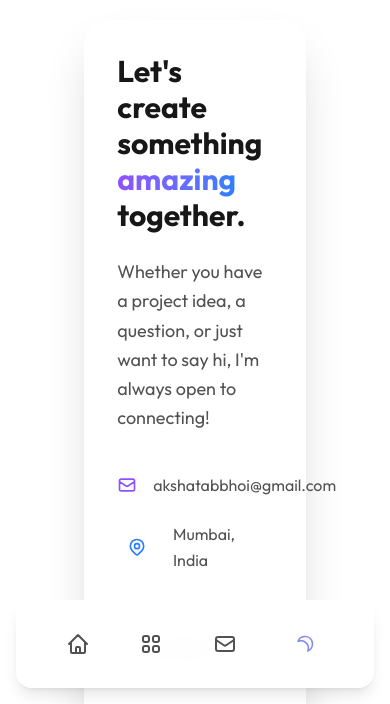
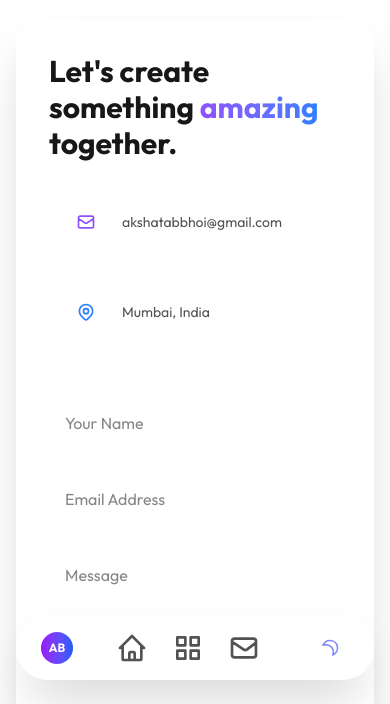
Before and after one commit to AkshataBhoi/My-Portfolio, a React (Vite) app: page /contact in a window 390 px wide. Shown: the part 140-844 px from the top of the page. Built offline with nearby package versions, Linux system fonts and the light colour scheme.

Commit message:
Updated Mobile View

```diff
--- a/src/components/Contact.tsx
+++ b/src/components/Contact.tsx
@@ -74,7 +74,7 @@ const Contact: React.FC = () => {
                                 Let's create something <span className="text-transparent bg-clip-text bg-gradient-to-r from-violet-500 to-blue-500">amazing</span> together.
                             </motion.h2>
                             <motion.p
-                                className="text-text-secondary text-lg mb-8 leading-relaxed"
+                                className="text-text-secondary text-lg mb-8 leading-relaxed hidden md:block"
                                 initial={{ opacity: 0, y: 20 }}
                                 whileInView={{ opacity: 1, y: 0 }}
                                 viewport={{ once: true }}
@@ -83,23 +83,23 @@ const Contact: React.FC = () => {
                                 Whether you have a project idea, a question, or just want to say hi, I'm always open to connecting!
                             </motion.p>
 
-                            <div className="space-y-4">
-                                <div className="flex items-center gap-4 text-text-secondary">
-                                    <div className="w-10 h-10 rounded-full bg-white/5 flex items-center justify-center text-violet-500">
+                            <div className="grid grid-cols-1 sm:grid-cols-2 gap-4">
+                                <div className="flex items-center gap-4 text-text-secondary bg-white/5 p-4 rounded-2xl border border-white/5">
+                                    <div className="w-10 h-10 rounded-full bg-white/5 flex items-center justify-center text-violet-500 shrink-0">
                                         <svg className="w-5 h-5" fill="none" viewBox="0 0 24 24" stroke="currentColor">
                                             <path strokeLinecap="round" strokeLinejoin="round" strokeWidth={2} d="M3 8l7.89 5.26a2 2 0 002.22 0L21 8M5 19h14a2 2 0 002-2V7a2 2 0 00-2-2H5a2 2 0 00-2 2v10a2 2 0 002 2z" />
                                         </svg>
                                     </div>
-                                    <span>akshatabbhoi@gmail.com</span>
+                                    <span className="text-sm break-all">akshatabbhoi@gmail.com</span>
                                 </div>
-                                <div className="flex items-center gap-4 text-text-secondary">
-                                    <div className="w-10 h-10 rounded-full bg-white/5 flex items-center justify-center text-blue-500">
+                                <div className="flex items-center gap-4 text-text-secondary bg-white/5 p-4 rounded-2xl border border-white/5">
+                                    <div className="w-10 h-10 rounded-full bg-white/5 flex items-center justify-center text-blue-500 shrink-0">
                                         <svg className="w-5 h-5" fill="none" viewBox="0 0 24 24" stroke="currentColor">
                                             <path strokeLinecap="round" strokeLinejoin="round" strokeWidth={2} d="M17.657 16.657L13.414 20.9a1.998 1.998 0 01-2.827 0l-4.244-4.243a8 8 0 1111.314 0z" />
                                             <path strokeLinecap="round" strokeLinejoin="round" strokeWidth={2} d="M15 11a3 3 0 11-6 0 3 3 0 016 0z" />
                                         </svg>
                                     </div>
-                                    <span>Mumbai, India</span>
+                                    <span className="text-sm">Mumbai, India</span>
                                 </div>
                             </div>
                         </div>
--- a/src/components/Hero.tsx
+++ b/src/components/Hero.tsx
@@ -203,7 +203,8 @@ const Hero: React.FC = () => {
                     >
                         {/* Resume Button with Blob Effect */}
                         <a
-                            href="/resume.pdf"
+                            href="/public/Akshata Bhoi.pdf"
+                            target='_blank'
                             download
                             className="group relative px-6 py-3 rounded-full font-semibold text-white overflow-hidden transition-all duration-300 hover:scale-105 hover:shadow-lg hover:shadow-violet-500/25"
                         >
@@ -215,7 +216,7 @@ const Hero: React.FC = () => {
                                 </div>
                             </div>
                             <span className="relative z-10 flex items-center gap-2">
-                                Download Resume
+                                Resume
                                 <svg className="w-4 h-4 group-hover:translate-y-0.5 transition-transform" fill="none" viewBox="0 0 24 24" stroke="currentColor">
                                     <path strokeLinecap="round" strokeLinejoin="round" strokeWidth={2} d="M4 16v1a3 3 0 003 3h10a3 3 0 003-3v-1m-4-4l-4 4m0 0l-4-4m4 4V4" />
                                 </svg>
--- a/src/components/Navbar.tsx
+++ b/src/components/Navbar.tsx
@@ -46,46 +46,67 @@ const Navbar: React.FC = () => {
             </nav>
 
             {/* Mobile Navbar - Bottom - Centered */}
-            <nav className="md:hidden fixed bottom-0 left-0 right-0 z-50 px-4 pb-4 flex justify-center">
-                <div className="bg-main-bg/90 backdrop-blur-md rounded-2xl px-6 py-3 border border-white/10 shadow-lg shadow-black/10 max-w-md w-full">
-                    <div className="flex justify-around items-center">
-                        {/* Home */}
+            <nav className="md:hidden fixed bottom-6 left-0 right-0 z-50 px-4 flex justify-center pointer-events-none">
+                <div className="bg-main-bg/80 backdrop-blur-xl rounded-full px-6 py-3 border border-white/10 shadow-2xl shadow-black/20 max-w-sm w-full pointer-events-auto flex justify-between items-center">
+
+                    {/* Logo */}
+                    <Link to="/">
+                        <div className="w-8 h-8 flex items-center justify-center font-bold text-white text-xs bg-gradient-to-r from-purple-600 to-blue-600 rounded-full cursor-pointer">
+                            AB
+                        </div>
+                    </Link>
+
+                    {/* Links */}
+                    <div className="flex items-center gap-6">
                         <a
                             href="/"
-                            className="p-3 rounded-xl text-text-secondary hover:text-violet-500 hover:bg-violet-500/10 transition-all group"
+                            className="text-text-secondary hover:text-violet-500 transition-colors"
                             aria-label="Home"
                         >
-                            <svg className="w-6 h-6" fill="none" viewBox="0 0 24 24" stroke="currentColor">
+                            <svg className="w-8 h-8" fill="none" viewBox="0 0 24 24" stroke="currentColor">
                                 <path strokeLinecap="round" strokeLinejoin="round" strokeWidth={2} d="M3 12l2-2m0 0l7-7 7 7M5 10v10a1 1 0 001 1h3m10-11l2 2m-2-2v10a1 1 0 01-1 1h-3m-6 0a1 1 0 001-1v-4a1 1 0 011-1h2a1 1 0 011 1v4a1 1 0 001 1m-6 0h6" />
                             </svg>
                         </a>
 
-                        {/* Projects */}
                         <a
                             href="/#projects"
-                            className="p-3 rounded-xl text-text-secondary hover:text-violet-500 hover:bg-violet-500/10 transition-all group"
+                            className="text-text-secondary hover:text-violet-500 transition-colors"
                             aria-label="Projects"
                         >
-                            <svg className="w-6 h-6" fill="none" viewBox="0 0 24 24" stroke="currentColor">
-                                <path strokeLinecap="round" strokeLinejoin="round" strokeWidth={2} d="M4 6a2 2 0 012-2h2a2 2 0 012 2v2a2 2 0 01-2 2H6a2 2 0 01-2-2V6zM14 6a2 2 0 012-2h2a2 2 0 012 2v2a2 2 0 01-2 2h-2a2 2 0 01-2-2V6zM4 16a2 2 0 012-2h2a2 2 0 012 2v2a2 2 0 01-2 2H6a2 2 0 01-2-2v-2zM14 16a2 2 0 012-2h2a2 2 0 012 2v2a2 2 0 01-2 2h-2a2 2 0 01-2-2v-2z" />
+                            {/* <svg className="w-8 h-8" fill="none" viewBox="0 0 24 24" stroke="currentColor">
+                                <path strokeLinecap="round" strokeLinejoin="round" strokeWidth={2} d="M4 6a2 2 0 012-2h2a2 2 0 012 2v2a2 2 0 01-2 2H6a2 2 0 01-2-2V6zM14 6a2 2 0 012-2h2a2 2 0 012 2v2a2 2 0 01-2 2h-2a2 2 0 01-2-2V6zM4 16a2 2 0 012-2h2a2 2 0 01-2 2H6a2 2 0 01-2-2v-2zM14 16a2 2 0 012-2h2a2 2 0 01-2 2h-2a2 2 0 01-2-2v-2z" />
+                            </svg> */}
+                            <svg
+                                className="w-8 h-8"
+                                fill="none"
+                                viewBox="0 0 24 24"
+                                stroke="currentColor"
+                            >
+                                <path
+                                    strokeLinecap="round"
+                                    strokeLinejoin="round"
+                                    strokeWidth={2}
+                                    d="M4 4h6v6H4V4zm10 0h6v6h-6V4zM4 14h6v6H4v-6zm10 0h6v6h-6v-6z"
+                                />
+                            </svg>
+
+
+                        </a>
+
+                        <a
+                            href="/contact"
+                            className="text-text-secondary hover:text-violet-500 transition-colors"
+                            aria-label="Contact"
+                        >
+                            <svg className="w-8 h-8" fill="none" viewBox="0 0 24 24" stroke="currentColor">
+                                <path strokeLinecap="round" strokeLinejoin="round" strokeWidth={2} d="M4 8l7.89 5.26a2 2 0 002.22 0L21 8M5 19h14a2 2 0 002-2V7a2 2 0 00-2-2H5a2 2 0 00-2 2v10a2 2 0 002 2z" />
                             </svg>
                         </a>
+                    </div>
 
-                        {/* Contact */}
-                        <a
-                            href="/contact"
-                            className="p-3 rounded-xl text-text-secondary hover:text-violet-500 hover:bg-violet-500/10 transition-all group"
-                            aria-label="Contact"
-                        >
-                            <svg className="w-6 h-6" fill="none" viewBox="0 0 24 24" stroke="currentColor">
-                                <path strokeLinecap="round" strokeLinejoin="round" strokeWidth={2} d="M3 8l7.89 5.26a2 2 0 002.22 0L21 8M5 19h14a2 2 0 002-2V7a2 2 0 00-2-2H5a2 2 0 00-2 2v10a2 2 0 002 2z" />
-                            </svg>
-                        </a>
-
-                        {/* Theme Toggle */}
-                        <div className="p-3 rounded-xl hover:bg-violet-500/10 transition-all">
-                            <ThemeToggle />
-                        </div>
+                    {/* Theme Toggle */}
+                    <div className="pl-2 border-l border-white/10">
+                        <ThemeToggle />
                     </div>
                 </div>
             </nav>
--- a/src/components/layout/Container.tsx
+++ b/src/components/layout/Container.tsx
@@ -8,7 +8,7 @@ interface ContainerProps {
 
 const Container: React.FC<ContainerProps> = ({ children, className }) => {
     return (
-        <div className={cn("w-full max-w-[65%] mx-auto px-4 sm:px-0", className)}>
+        <div className={cn("w-full md:max-w-[65%] mx-auto px-4 sm:px-0", className)}>
             {children}
         </div>
     );
--- a/src/components/ui/ProjectCard.tsx
+++ b/src/components/ui/ProjectCard.tsx
@@ -57,13 +57,13 @@ const ProjectCard: React.FC<ProjectProps> = ({ title, screenshotUrl, description
                             </a>
                         )}
                     </div>
-                    <p className="text-sm text-text-secondary leading-relaxed">{description}</p>
+                    <p className="text-sm text-text-secondary leading-relaxed hidden md:block">{description}</p>
                 </div>
 
                 {/* Badges */}
                 <div className="flex flex-wrap gap-3 mt-2">
                     {tech.map((t) => (
-                        <TechBadge key={t.name} {...t} />
+                        <TechBadge key={t.name} {...t} hideTextLabel />
                     ))}
                 </div>
             </div>
--- a/src/components/ui/TechBadge.tsx
+++ b/src/components/ui/TechBadge.tsx
@@ -6,7 +6,7 @@ interface TechBadgeProps {
     colorHex?: string; // Hex color for border/text accent
 }
 
-const TechBadge: React.FC<TechBadgeProps> = ({ name, logoUrl, colorHex = '#a1a1aa' }) => {
+const TechBadge: React.FC<TechBadgeProps & { hideTextLabel?: boolean }> = ({ name, logoUrl, colorHex = '#a1a1aa', hideTextLabel = false }) => {
     return (
         <div
             className="flex items-center gap-2 px-3 py-1.5 rounded-full bg-white/5 border transition-colors duration-300 hover:bg-white/10"
@@ -24,7 +24,7 @@ const TechBadge: React.FC<TechBadgeProps> = ({ name, logoUrl, colorHex = '#a1a1a
             </div>
 
             {/* Name */}
-            <span className="text-xs font-medium text-text-secondary whitespace-nowrap">
+            <span className={`text-xs font-medium text-text-secondary whitespace-nowrap `}>
                 {name}
             </span>
         </div>
```
Also changed, not shown: src/components/Experience.tsx (+8 -8 lines), 1 other file (tests, documents, lock files or other folders).
